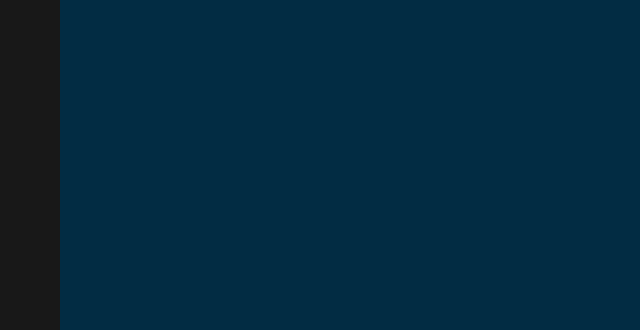
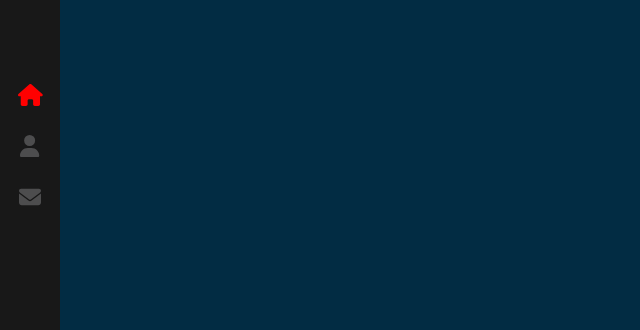
Before and after one commit to HadyM/React-Portfolio, a React (Create React App) app: page / in a window 1280 px wide. Shown: the part 210-540 px from the top of the page, without its empty margins (0-640 px from the left). Built offline with nearby package versions, Linux system fonts and the light colour scheme.

Commit message:
added home about & contact links with svg icons and some styling

```diff
--- a/src/App.scss
+++ b/src/App.scss
@@ -1,4 +1,4 @@
-$primary-color: #ffd700;
+$primary-color: #ff0000;
 
 @import 'animate.css';
 
--- a/src/components/Sidebar/Sidebar.js
+++ b/src/components/Sidebar/Sidebar.js
@@ -1,4 +1,6 @@
-import { Link } from 'react-router-dom';
+import { Link, NavLink } from 'react-router-dom';
+import { FontAwesomeIcon } from '@fortawesome/react-fontawesome';
+import { faEnvelope, faHome, faUser } from '@fortawesome/free-solid-svg-icons';
 import Logo from '../../assets/images/logo-s.png';
 import LogoSubtitle from '../../assets/images/logo_sub.png';
 import './Sidebar.scss';
@@ -10,6 +12,27 @@
         <img src={Logo} alt="logo" />
         <img className="sub-logo" src={LogoSubtitle} alt="devhadym" />
       </Link>
+      <nav>
+        <NavLink exact="true" activeclassname="active" to="/">
+          <FontAwesomeIcon icon={faHome} color="#4d4d4e" />
+        </NavLink>
+        <NavLink
+          exact="true"
+          activeclassname="active"
+          className="about-link"
+          to="/about"
+        >
+          <FontAwesomeIcon icon={faUser} color="#4d4d4e" />
+        </NavLink>
+        <NavLink
+          exact="true"
+          activeclassname="active"
+          className="contact-link"
+          to="/contact"
+        >
+          <FontAwesomeIcon icon={faEnvelope} color="#4d4d4e" />
+        </NavLink>
+      </nav>
     </div>
   </>
 );
--- a/src/components/Sidebar/Sidebar.scss
+++ b/src/components/Sidebar/Sidebar.scss
@@ -23,4 +23,77 @@
       }
     }
   }
+
+  nav {
+    display: block;
+    text-align: center;
+    position: absolute;
+    height: 210px;
+    top: 50%;
+    margin-top: -120px;
+    width: 100%;
+
+    a {
+      font-size: 22px;
+      color: #4d4d4e;
+      display: block;
+      line-height: 51px;
+      height: 51px;
+      position: relative;
+      text-decoration: none;
+
+      i {
+        transition: all 0.3s ease-out;
+      }
+
+      &:hover {
+        color: #ff0000;
+
+        svg {
+          opacity: 0;
+        }
+
+        &:after {
+          opacity: 1;
+        }
+      }
+
+      &:after {
+        content: '';
+        font-size: 9px;
+        letter-spacing: 2px;
+        position: absolute;
+        bottom: 0;
+        display: block;
+        width: 100%;
+        text-align: center;
+        opacity: 0;
+        transition: all 0.3s ease-out;
+      }
+
+      &:first-child {
+        &::after {
+          content: 'HOME';
+        }
+      }
+    }
+
+    a.about-link {
+      &:after {
+        content: 'ABOUT';
+      }
+    }
+
+    a.contact-link {
+      &:after {
+        content: 'CONTACT';
+      }
+    }
+
+    a.active {
+      svg {
+        color: #ff0000;
+      }
+    }
+  }
 }
```
